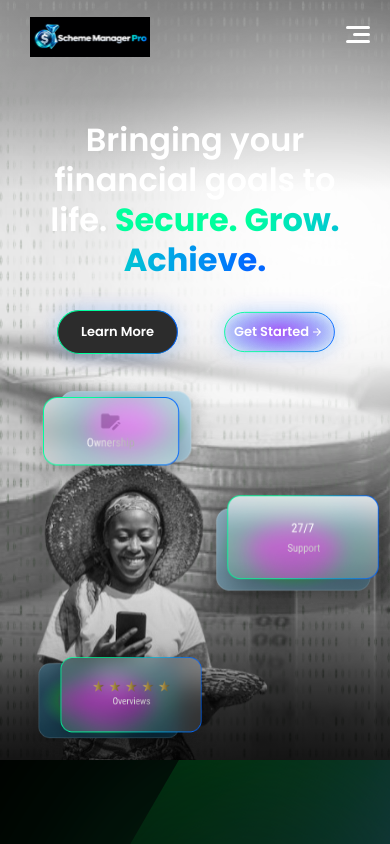
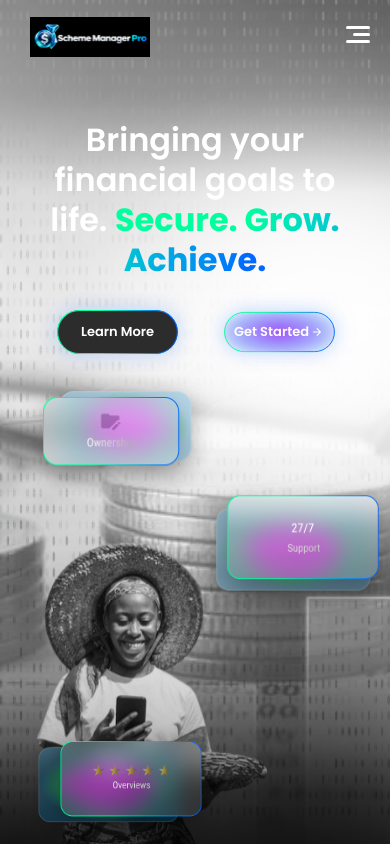
Before and after one commit to Siya-gift/SchemeManager, a React (Vite) app: page / in a window 390 px wide. Shown: the top 844 px of the page. Built offline with nearby package versions, Linux system fonts and the light colour scheme.

Commit message:
Fix min-height class in HomePage component for correct layout rendering

```diff
--- a/src/components/HomePage.jsx
+++ b/src/components/HomePage.jsx
@@ -38,7 +38,7 @@ function HomePage() {
 
   return (
     <>
-      <div className="relative w-full min-h-[90dvh] bg-white overflow-hidden">
+      <div className="relative w-full min-h-dvh bg-white overflow-hidden">
         <div className="w-full h-full">
           <div
             className="absolute top-0 left-0 w-full h-48 md:h-96 z-10 pointer-events-none
@@ -110,7 +110,7 @@ function HomePage() {
           />
 
           <img
-            className="md:hidden absolute top-93 left-5 w-50 h-32 object-cover z-10"
+            className="md:hidden absolute top-93 left-5 w-50 h-32 object-cover z-20"
             src={decor1}
             alt="card"
           />
```
